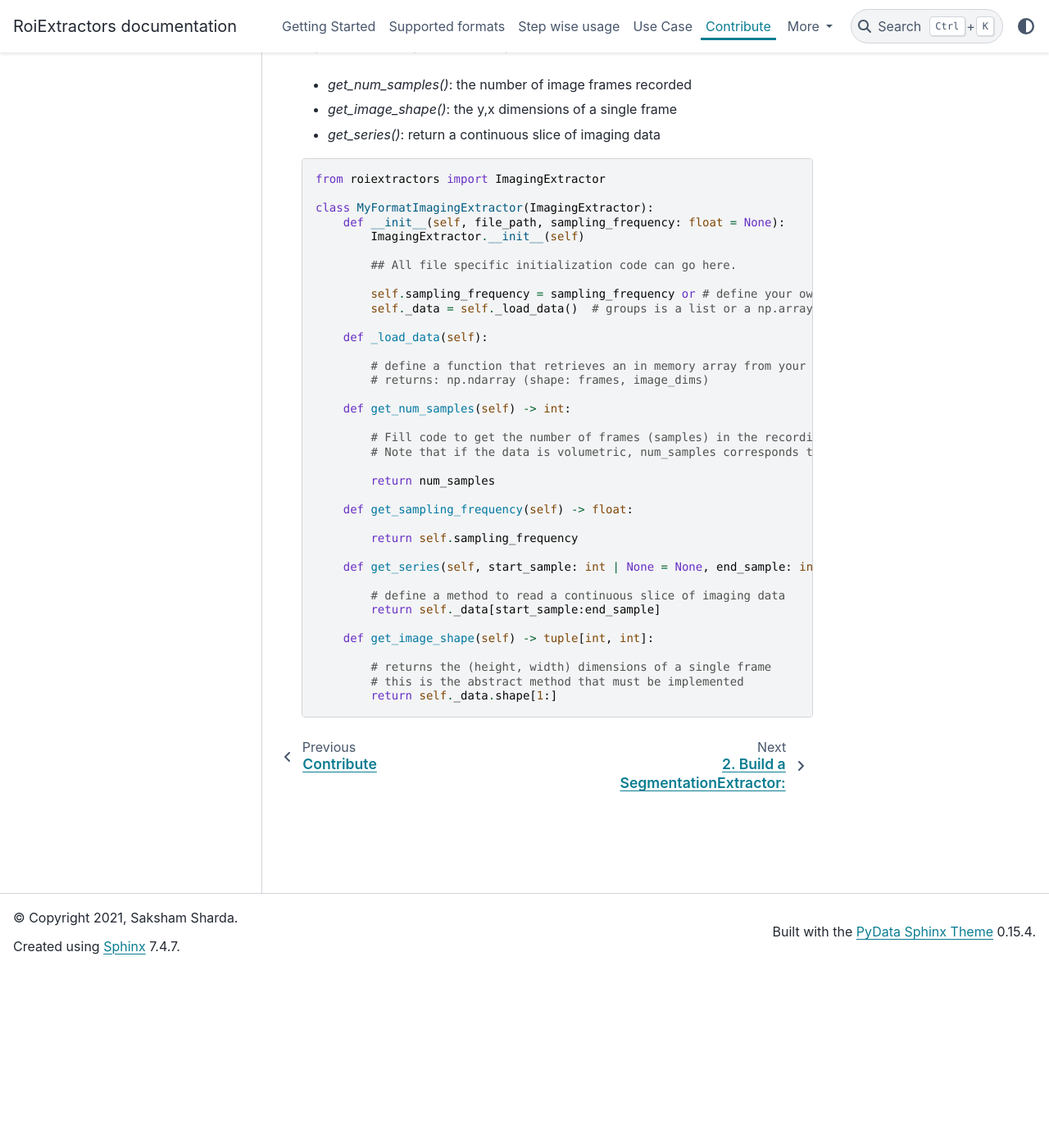
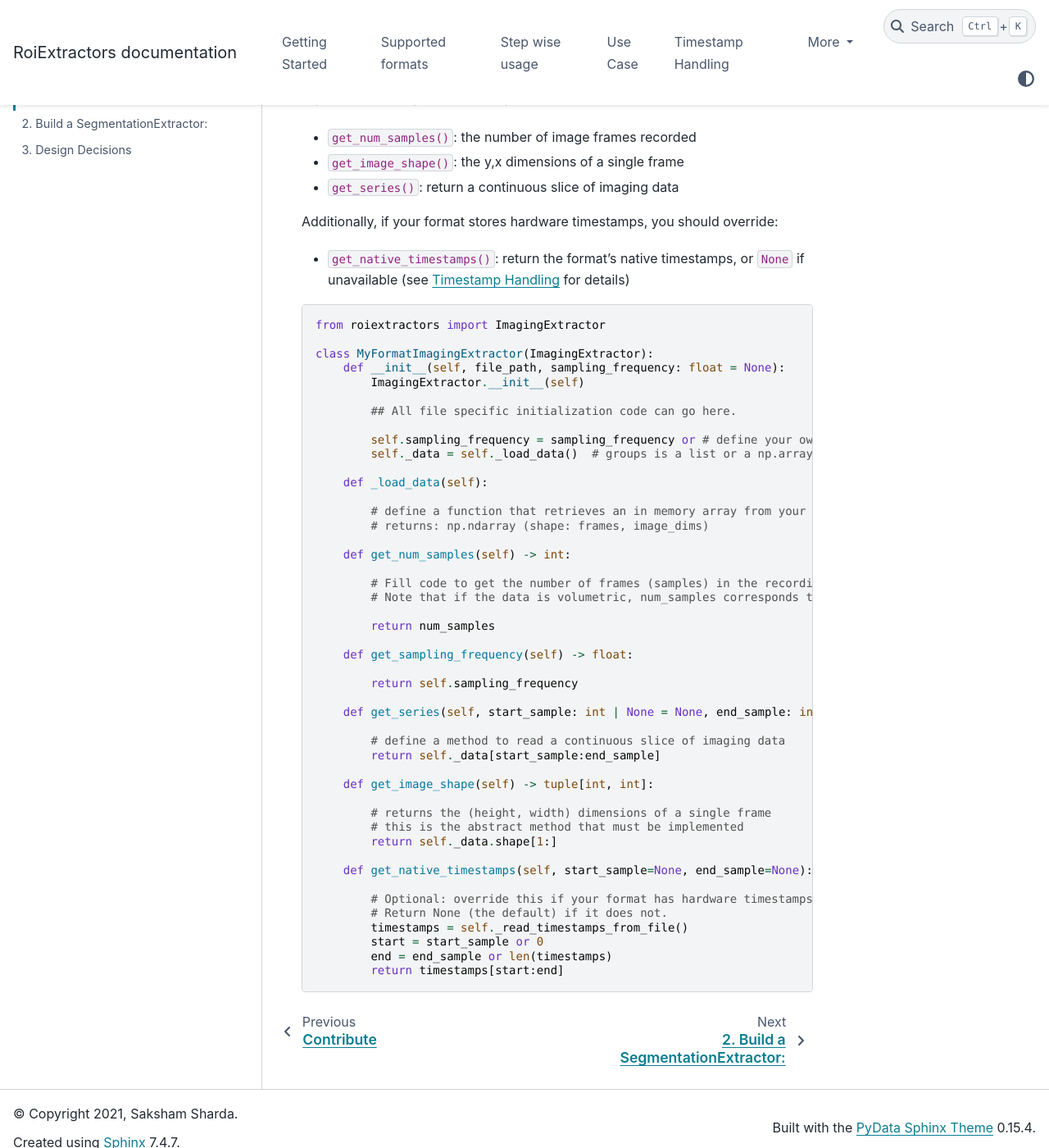
Before and after one commit to catalystneuro/roiextractors, a Sphinx documentation site: the page built from docs/source/build_ie.rst, in a window 1280 px wide and 1400 px high, scrolled down 217 px. Shown: the whole window at 82% size. Built offline with Sphinx 7.4.7 and the PyData theme 0.15.4, drawn with Linux system fonts in a browser that asks for light colours.

Commit message:
Document timestamp API design decisions (#552)

```diff
--- a/docs/source/build_ie.rst
+++ b/docs/source/build_ie.rst
@@ -3,11 +3,13 @@ Build an ImagingExtractor:
 
 To build your custom ImagingExtractor to interface with a new raw image storage format from your microscope, build a custom class inheriting from a base class that enforces certain methods that need to be defined:
 
-* `get_num_samples()`: the number of image frames recorded
-* `get_image_shape()`: the y,x dimensions of a single frame
-* `get_series()`: return a continuous slice of imaging data
+* ``get_num_samples()``: the number of image frames recorded
+* ``get_image_shape()``: the y,x dimensions of a single frame
+* ``get_series()``: return a continuous slice of imaging data
 
+Additionally, if your format stores hardware timestamps, you should override:
 
+* ``get_native_timestamps()``: return the format's native timestamps, or ``None`` if unavailable (see :doc:`timestamps` for details)
 
 .. code-block:: python
 
@@ -48,3 +50,12 @@ To build your custom ImagingExtractor to interface with a new raw image storage
             # returns the (height, width) dimensions of a single frame
             # this is the abstract method that must be implemented
             return self._data.shape[1:]
+
+        def get_native_timestamps(self, start_sample=None, end_sample=None):
+
+            # Optional: override this if your format has hardware timestamps.
+            # Return None (the default) if it does not.
+            timestamps = self._read_timestamps_from_file()
+            start = start_sample or 0
+            end = end_sample or len(timestamps)
+            return timestamps[start:end]
--- a/docs/source/contribute.rst
+++ b/docs/source/contribute.rst
@@ -41,3 +41,4 @@ More details on how to construct individual extractors can be found here:
 
    build_ie
    build_re
+   design_decisions
--- a/docs/source/index.rst
+++ b/docs/source/index.rst
@@ -30,6 +30,7 @@ With this package, a user can:
    compatible
    usage
    usecase
+   timestamps
    contribute
    api/index
    licence
--- a/docs/source/usage.rst
+++ b/docs/source/usage.rst
@@ -17,6 +17,10 @@ Features
 - ``seg_obj.get_roi_locations()``: Centroid pixel location of the ROI (Regions Of Interest) as (x,y).
 - ``seg_obj.get_num_rois()``: Total number of ROIs after segmentation operation.
 - ``seg_obj.get_roi_ids()``: Any integer tags associated with an ROI, defaults to `0:num_of_rois`
+- ``seg_obj.get_timestamps(start_sample=None, end_sample=None)``: Timestamps in seconds (always available, see :doc:`timestamps`).
+- ``seg_obj.get_native_timestamps(start_sample=None, end_sample=None)``: Format-native hardware timestamps, or ``None`` if unavailable.
+- ``seg_obj.set_times(times)``: Override timestamps with custom timing.
+- ``seg_obj.has_time_vector()``: Whether custom times have been set.
 
 SegmentationExtractor object creation
 --------------------------------------
```
Also changed, not shown: CHANGELOG.md (+1 -0 lines), docs/source/build_re.rst (+15 -2 lines), docs/source/design_decisions.rst (added, +146 -0 lines), docs/source/timestamps.rst (added, +61 -0 lines), 2 other files.
